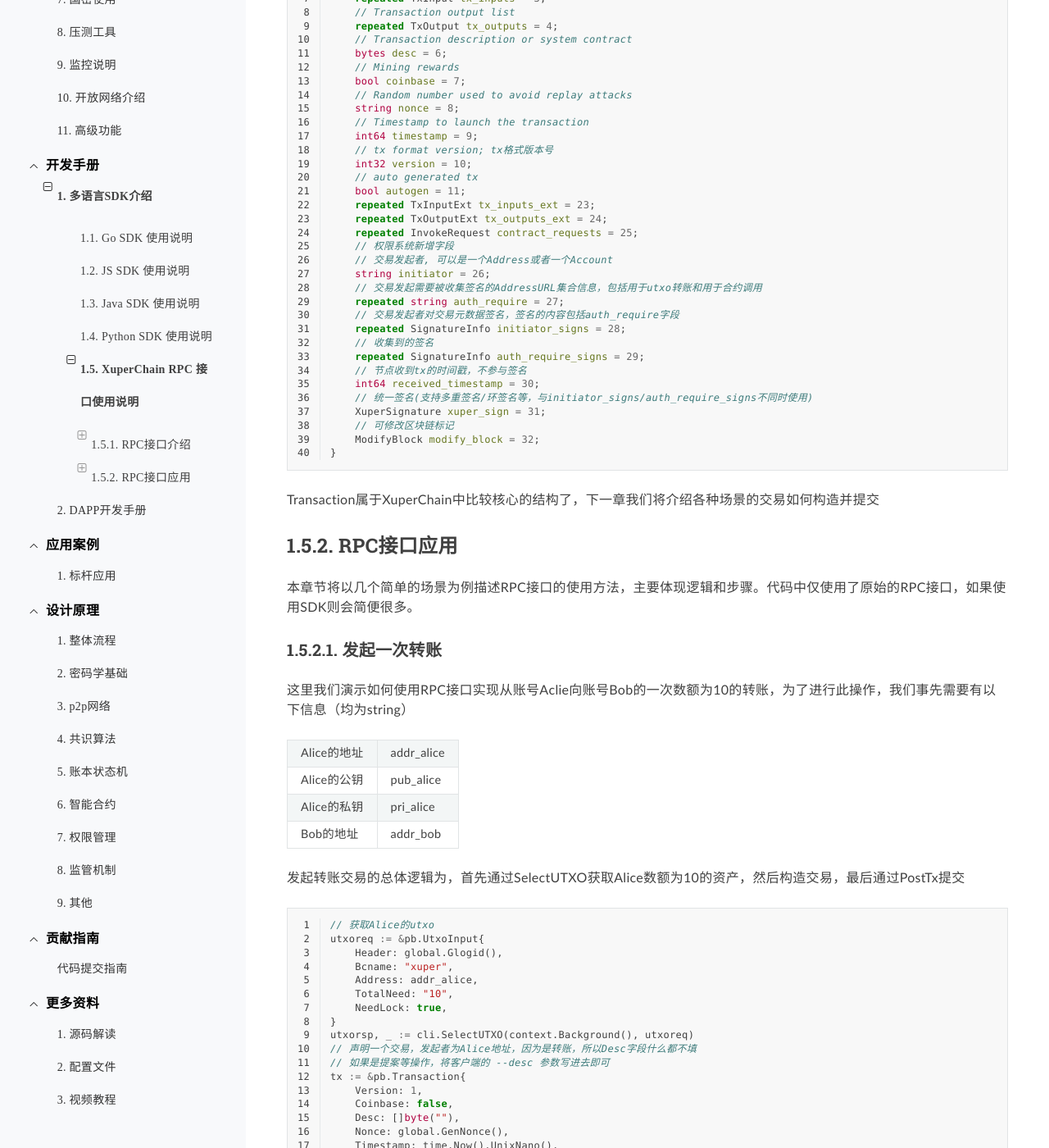
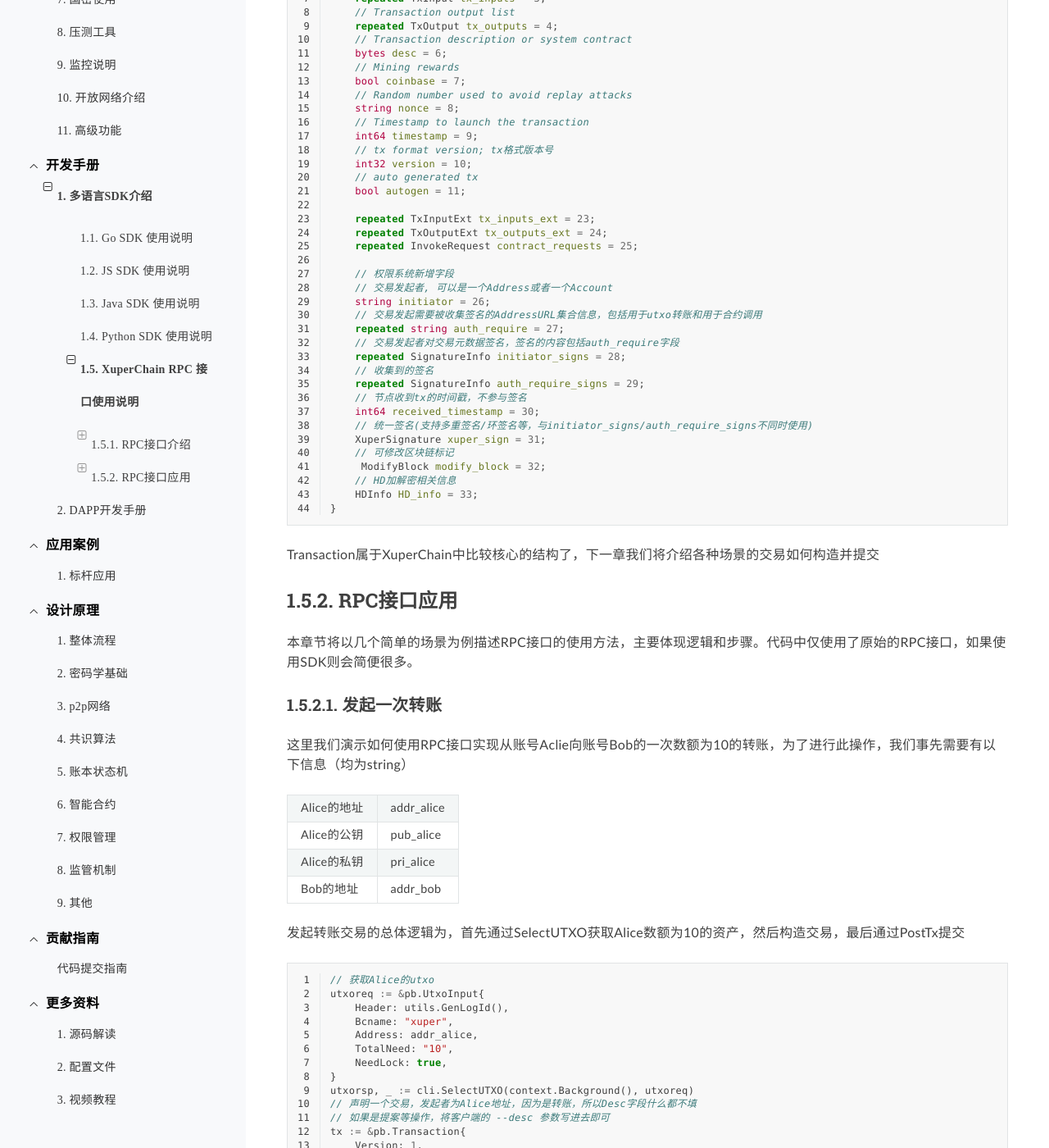
Before and after one commit to xuperchain/docs, a Sphinx documentation site: the page built from source/development_manuals/xuper-sdk/xuper-rpc.rst, in a window 1280 px wide and 1400 px high, scrolled down 9641 px. Shown: the whole window at 82% size. Built offline with Sphinx 7.4.7 and the Read the Docs theme 2.0.0, drawn with Linux system fonts in a browser that asks for light colours; pages that are not in the unit, such as notebooks, are missing from menus; some of the changed text lies outside the part shown.

Commit message:
新增rpc接口，智能合约开发详解

```diff
--- a/source/development_manuals/dapp_development.rst
+++ b/source/development_manuals/dapp_development.rst
@@ -9,5 +9,6 @@
 .. toctree::
     :maxdepth: 1
 
+    contract-development.rst
     xuper-ide.rst
     contract-template.rst
--- a/source/development_manuals/xuper-sdk/xuper-rpc.rst
+++ b/source/development_manuals/xuper-sdk/xuper-rpc.rst
@@ -11,7 +11,7 @@
 RPC接口介绍
 -----------
 
-查看XuperChain 的 `proto文件 <https://github.com/xuperchain/xuperchain/blob/master/service/pb/xchain.proto>`_ ，可以在service定义中获取所有支持的RPC接口
+查看XuperChain的 `proto文件 <https://github.com/xuperchain/xuperchain/blob/master/service/pb/xchain.proto>`_ ，可以在service定义中获取所有支持的RPC接口
 
 
 GetBalance
@@ -64,7 +64,7 @@
         XChainErrorEnum error = 3;
     }
 
-Header中的logid是回复中也会携带的id，用来对应请求或追溯日志使用的，一般用 core/global/common.go 中的 Glogid() 生成一个全局唯一id
+Header中的logid是回复中也会携带的id，用来对应请求或追溯日志使用的，一般用 xupercore/lib/utils/utils.go 生成一个全局唯一id
 
 Header中的from_node一般不需要填写，error字段也是返回中携带的错误内容，发请求时不需填写
 
@@ -83,7 +83,7 @@
         Bcname: "xuper",
     }
     in := &pb.AddressStatus{
-        Header: global.Glogid(),
+        Header: utils.GenLogId(),
         Address: "dpzuVdosQrF2kmzumhVeFQZa1aYcdgFpN",
         Bcs: []*pb.TokenDetail{bc},
     }
@@ -128,7 +128,7 @@
         Bcname: "xuper",
     }
     in := &pb.AddressBalanceStatus{
-        Header: global.Glogid(),
+        Header: utils.GenLogId(),
         Address: "dpzuVdosQrF2kmzumhVeFQZa1aYcdgFpN",
         Tfds: []*pb.TokenFrozenDetails{bc},
     }
@@ -179,7 +179,7 @@
 
     id, _ := hex.DecodeString("ee0d6fd34df4a7e1540df309d47441af4fda6fdd9d841046f18e7680fe0cea8c")
     in := &pb.BlockID{
-        Header: global.Glogid(),
+        Header: utils.GenLogId(),
         Bcname: "xuper",
         Blockid: id,
         NeedContent: true,
@@ -249,7 +249,7 @@
     cli := pb.NewXchainClient(conn)
 
     in := &pb.BCStatus{
-        Header: global.Glogid(),
+        Header: utils.GenLogId(),
         Bcname: "xuper",
     }
     out, _ := cli.GetBlockChainStatus(context.Background(), in)
@@ -279,7 +279,7 @@
     cli := pb.NewXchainClient(conn)
 
     in := &pb.CommonIn{
-        Header: global.Glogid(),
+        Header: utils.GenLogId(),
     }
     out, _ := cli.GetBlockChains(context.Background(), in)
 
@@ -343,7 +343,7 @@
     :linenos:
 
     in := &pb.AclStatus{
-        Header: global.Glogid(),
+        Header: utils.GenLogId(),
         Bcname: "xuper",
         AccountName: "XC1111111111111111@xuper",
     }
@@ -383,7 +383,7 @@
 
     id, _ := hex.DecodeString("763ac8212c80b8789cefd049f1529eafe292f4d64eaffbc2d5fe19c79062a484")
     in := &pb.AclStatus{
-        Header: global.Glogid(),
+        Header: utils.GenLogId(),
         Bcname: "xuper",
         Txid: id,
     }
@@ -429,7 +429,7 @@
     :linenos:
 
     in := &pb.UtxoInput{
-        Header: global.Glogid(),
+        Header: utils.GenLogId(),
         Bcname: "xuper",
         Address: "dpzuVdosQrF2kmzumhVeFQZa1aYcdgFpN",
         TotalNeed: "50",
@@ -468,8 +468,8 @@
 
     message InvokeRPCRequest {
         Header header = 1;
-        string bcname = 2;InvokeRequest
-        repeated  requests = 3;
+        string bcname = 2;
+        repeated InvokeRequest requests = 3;
         string initiator = 4;
         repeated string auth_require = 5;
     }
@@ -555,9 +555,11 @@
         int32 version = 10;
         // auto generated tx
         bool autogen = 11;
+
         repeated TxInputExt tx_inputs_ext = 23;
         repeated TxOutputExt tx_outputs_ext = 24;
         repeated InvokeRequest contract_requests = 25;
+
         // 权限系统新增字段
         // 交易发起者, 可以是一个Address或者一个Account
         string initiator = 26;
@@ -572,9 +574,10 @@
         // 统一签名(支持多重签名/环签名等，与initiator_signs/auth_require_signs不同时使用)
         XuperSignature xuper_sign = 31;
         // 可修改区块链标记
-        ModifyBlock modify_block = 32;
+         ModifyBlock modify_block = 32;
+        // HD加解密相关信息
+        HDInfo HD_info = 33;
     }
-
 Transaction属于XuperChain中比较核心的结构了，下一章我们将介绍各种场景的交易如何构造并提交
 
 RPC接口应用
@@ -604,7 +607,7 @@
 
     // 获取Alice的utxo
     utxoreq := &pb.UtxoInput{
-        Header: global.Glogid(),
+        Header: utils.GenLogId(),
         Bcname: "xuper",
         Address: addr_alice,
         TotalNeed: "10",
@@ -724,7 +727,7 @@
     // 构造合约预执行的请求
     authrequire := []string{addr_alice}
     rpcreq := &pb.InvokeRPCRequest{
-        Header: global.Glogid(),
+        Header: utils.GenLogId(),
         Bcname: "xuper",
         Requests: invokereqs,
         Initiator: addr_alice,
@@ -743,7 +746,7 @@
     }
     // 组合一个PreExecWithSelectUTXORequest用来预执行同时拿出需要支付的Alice的utxo
     prereq := &pb.PreExecWithSelectUTXORequest{
-        Header: global.Glogid(),
+        Header: utils.GenLogId(),
         Bcname: "xuper",
         Address: addr_alice,
         TotalAmount: 0,
@@ -946,7 +949,7 @@
     // 表示是“某个合约账号的股东”，与直接写账号地址含义是不同的，ACL需求多个签名的时候即多个“股东”
     authrequires := []string{"XC1234567812345678@xuper/XXXaddress-aliceXXX"}
     rpcreq := &pb.InvokeRPCRequest{
-        Header: global.Glogid(),
+        Header: utils.GenLogId(),
         Bcname: "xuper",
         Requests: invokereqs,
         Initiator: addr_alice,
@@ -962,7 +965,7 @@
     }
     // 组合一个PreExecWithSelectUTXORequest用来预执行同时拿出需要支付的合约账号的utxo
     prereq := &pb.PreExecWithSelectUTXORequest{
-        Header: global.Glogid(),
+        Header: utils.GenLogId(),
         Bcname: "xuper",
         Address: "XC1234567812345678@xuper",
         TotalAmount: 0,
```
